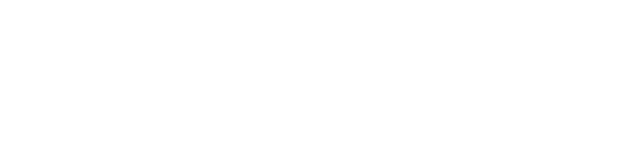
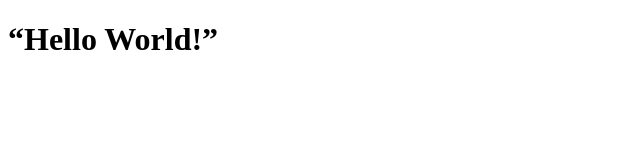
Before and after one commit to mrkamin/MicroversMohammadSamson, a plain HTML site: page fcc-test-suite-template-master/index.html in a window 1280 px wide. Shown: the whole page, without its empty margins (0-640 px from the left). Drawn offline with Linux system fonts and the light colour scheme.

Commit message:
Update index.html

```diff
--- a/fcc-test-suite-template-master/index.html
+++ b/fcc-test-suite-template-master/index.html
@@ -8,7 +8,7 @@
 
   <body>
     <script src="https://cdn.freecodecamp.org/testable-projects-fcc/v1/bundle.js"></script>
-
+    <h1>“Hello World!”</h1>
     <!--
 
     Hello Camper!
```
